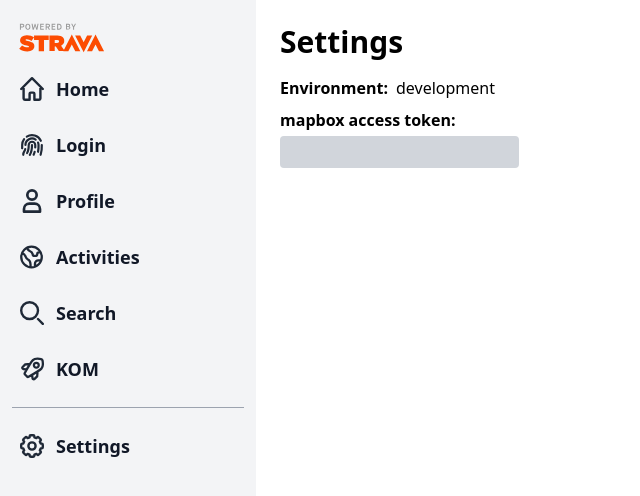
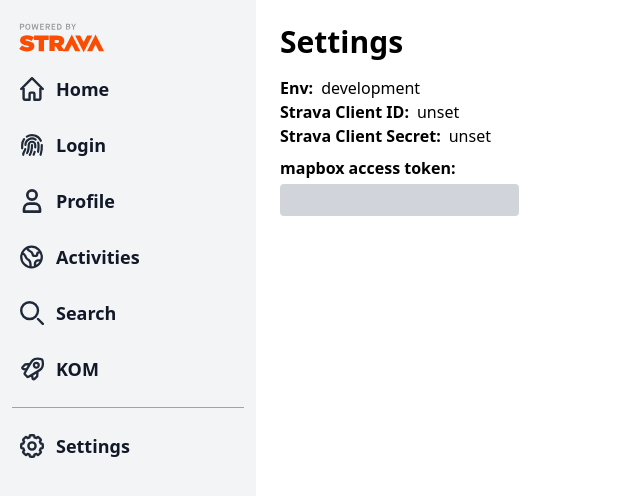
Before and after one commit to atefkbenothman/peloton, a Next.js app: page /settings in a window 1280 px wide. Shown: the top 496 px of the page, without its empty margins (0-640 px from the left). Built offline with nearby package versions, Linux system fonts and the light colour scheme; no server answers; what tw-elements would draw is missing.

Commit message:
update settings page

```diff
--- a/src/pages/settings.tsx
+++ b/src/pages/settings.tsx
@@ -21,8 +21,16 @@ export default function Home() {
           </div>
           {/* Info */}
           <div className="flex">
-            <p className="font-bold">Environment: </p>
+            <p className="font-bold">Env: </p>
             <p className="ml-2">{process.env.NODE_ENV}</p>
+          </div>
+          <div className="flex">
+            <p className="font-bold">Strava Client ID: </p>
+            <p className="ml-2">{process.env.NEXT_PUBLIC_CLIENT_ID}</p>
+          </div>
+          <div className="flex">
+            <p className="font-bold">Strava Client Secret: </p>
+            <p className="ml-2">{process.env.NEXT_PUBLIC_CLIENT_SECRET}</p>
           </div>
           {/* Form */}
           <form className="flex flex-col mb-2">
```
